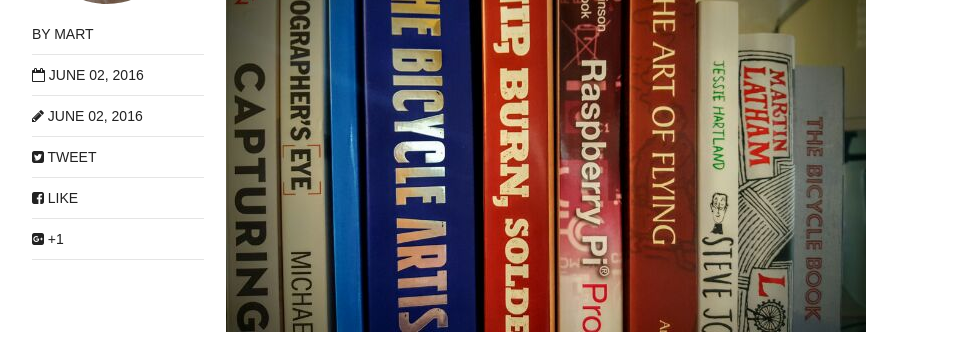
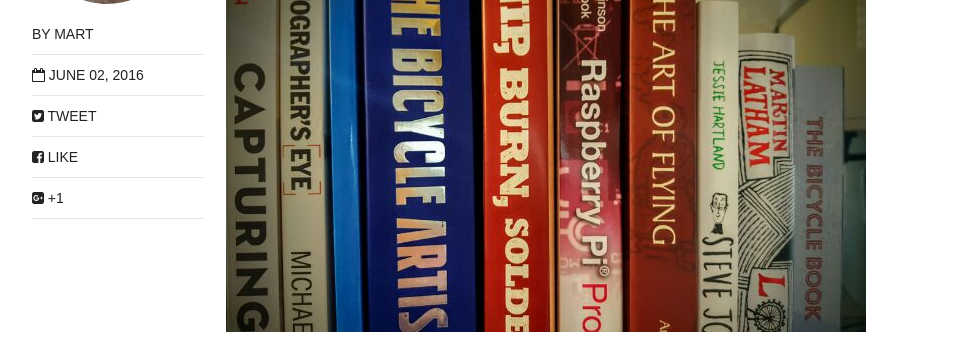
Before and after one commit to dawsneyland/dawsneyland.github.io, a Jekyll site: the page built from _posts/blog/2016-06-02-subject-matters.md, in a window 1280 px wide and 900 px high, scrolled down 622 px. Shown: the part 152-501 px from the top of the window, without its empty margins (154-1114 px from the left). Built offline with Jekyll 4.4.1, drawn with Linux system fonts in a browser that asks for light colours; nearby versions of some CDN libraries.

Commit message:
Update 2016-06-02-subject-matters.md

```diff
--- a/_posts/blog/2016-06-02-subject-matters.md
+++ b/_posts/blog/2016-06-02-subject-matters.md
@@ -4,7 +4,6 @@
 excerpt: "Time to list the many things I want to talk about in this Blog"
 categories: blog
 tags: blog
-modified: 2016-06-02
 comments: true
 share: true
 ---
```
